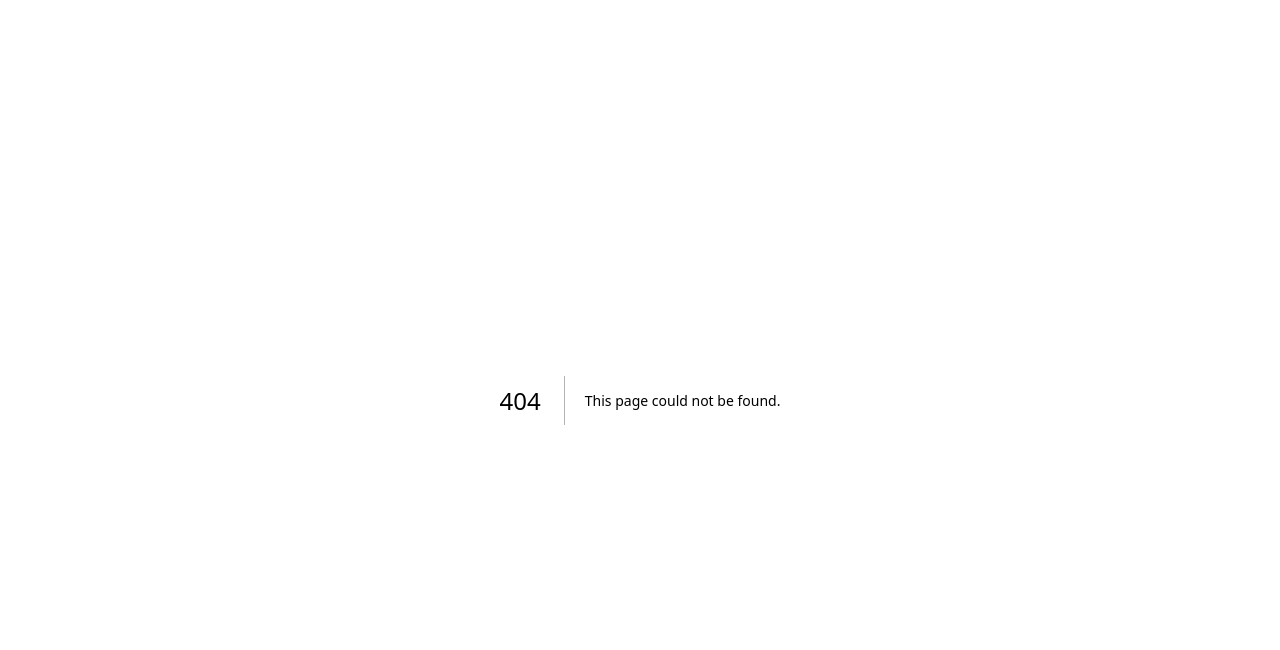
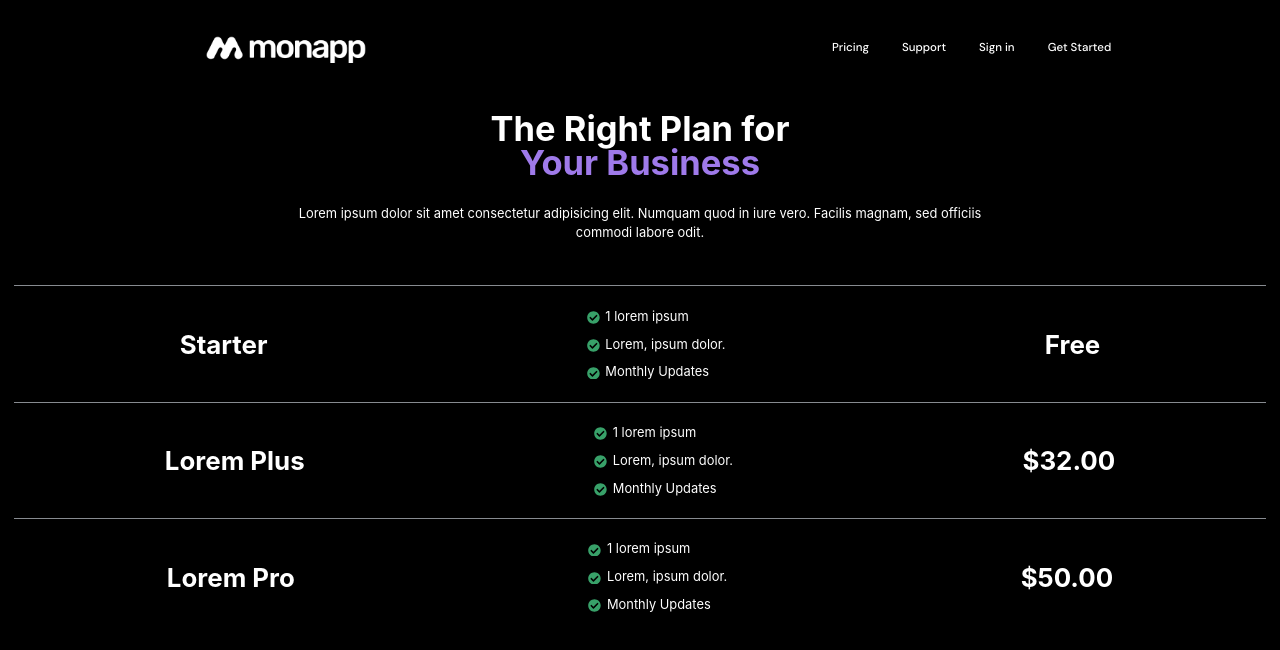
Before and after one commit to uchennaihieri/monapp, a Next.js app: page /pricing in a window 1280 px wide. Before the commit this address had no page. Shown: the top 650 px of the page. Built offline with nearby package versions, Linux system fonts and the light colour scheme.

Commit message:
update changes

```diff
--- a/package.json
+++ b/package.json
@@ -13,13 +13,16 @@
     "@chakra-ui/react": "^2.4.9",
     "@emotion/react": "^11.10.5",
     "@emotion/styled": "^11.10.5",
-    "@next/font": "13.1.6",
+    "@next/font": "^13.1.6",
     "eslint": "8.33.0",
     "eslint-config-next": "13.1.6",
+    "firebase": "^9.17.1",
+    "firebase-admin": "^11.5.0",
     "framer-motion": "^9.0.2",
     "next": "13.1.6",
     "react": "18.2.0",
     "react-dom": "18.2.0",
+    "react-hook-form": "^7.43.1",
     "react-icons": "^4.7.1"
   }
 }
--- /dev/null
+++ b/pages/pricing.js
@@ -0,0 +1,119 @@
+import Navbar from '@/components/navbar';
+import {
+    Box,
+    Button,
+    Divider,
+    Heading,
+    List,
+    ListIcon,
+    ListItem,
+    Stack,
+    Text,
+    useColorModeValue,
+} from '@chakra-ui/react';
+import { useState } from 'react';
+import { FaCheckCircle } from 'react-icons/fa';
+
+const options = [
+    { id: 1, desc: '1 lorem ipsum' },
+    { id: 2, desc: 'Lorem, ipsum dolor.' },
+    { id: 3, desc: 'Monthly Updates' },
+];
+
+const PackageTier = ({ checked, typePlan, title }) => {
+
+    const colorTextLight = checked ? 'white' : 'purple.600';
+    const bgColorLight = checked ? 'purple.400' : 'gray.300';
+
+    const colorTextDark = checked ? 'white' : 'purple.500';
+    const bgColorDark = checked ? 'purple.400' : 'gray.300';
+
+    return (
+        <Stack
+            p={3}
+            py={3}
+            justifyContent={{
+                base: 'flex-start',
+                md: 'space-around',
+            }}
+            direction={{
+                base: 'column',
+                md: 'row',
+            }}
+            alignItems={{ md: 'center' }}>
+            <Heading color={'#ffffff'} size={'xl'}>{title}</Heading>
+            <List spacing={3} textAlign="start">
+                {options.map((desc, id) => (
+                    <ListItem key={desc.id} fontSize={'1.12rem'}>
+                        <ListIcon as={FaCheckCircle} color="green.500" />
+                        {desc.desc}
+                    </ListItem>
+                ))}
+            </List>
+            <Heading size={'xl'}>{typePlan}</Heading>
+
+        </Stack>
+    );
+};
+const Pricing = () => {
+    return (
+        <Box bg="#000000" color="#ffffff">
+            <Navbar />
+            <Box py={12} px={5} minH={'100vh'}>
+                <Stack spacing={4} width={'100%'} direction={'column'}>
+                    <Stack
+                        p={5}
+                        alignItems={'center'}
+                        justifyContent={{
+                            base: 'flex-start',
+                            md: 'space-around',
+                        }}
+                        direction={{
+                            base: 'column',
+                            md: 'column',
+                        }}>
+                        <Stack
+                            width={{
+                                base: '100%',
+                                md: '40%',
+                            }}
+                            textAlign={'center'}>
+                            <Heading size={'2xl'}>
+                                The Right Plan for <Text color="purple.400">Your Business</Text>
+                            </Heading>
+                        </Stack>
+                        <Stack
+                            width={{
+                                base: '100%',
+                                md: '60%',
+                            }}
+                            py={{
+                                base: '1rem',
+                                md: '1.5rem',
+                            }}
+                        >
+                            <Text fontSize={'1.12rem'} textAlign={'center'}>
+                                Lorem ipsum dolor sit amet consectetur adipisicing elit. Numquam
+                                quod in iure vero. Facilis magnam, sed officiis commodi labore
+                                odit.
+                            </Text>
+                        </Stack>
+                    </Stack>
+                    <Divider />
+                    <PackageTier title={'Starter'} typePlan="Free" options={options} />
+                    <Divider />
+                    <PackageTier
+                        title={'Lorem Plus'}
+                        checked={true}
+                        typePlan="$32.00"
+                        options={options}
+                    />
+                    <Divider />
+                    <PackageTier title={'Lorem Pro'} typePlan="$50.00" options={options} />
+                </Stack>
+            </Box>
+        </Box>
+    );
+};
+
+export default Pricing;
```
Also changed, not shown: pages/auth.js (+58 -16 lines), services/firebase.js (added, +27 -0 lines), 1 other file (tests, documents, lock files or other folders).
